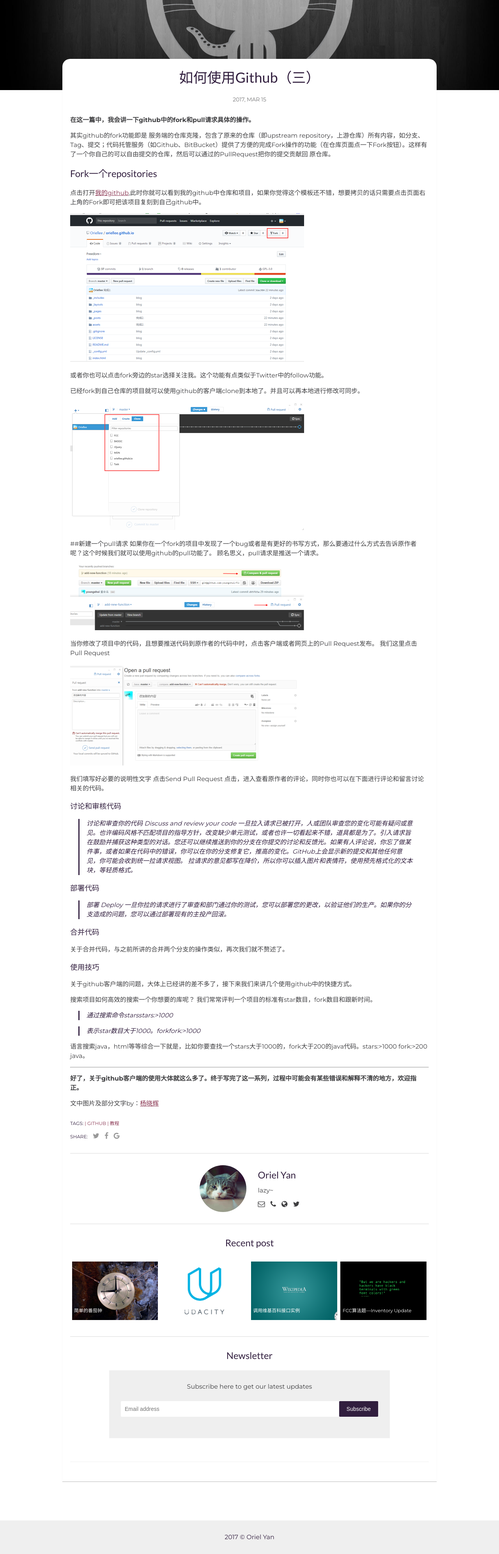
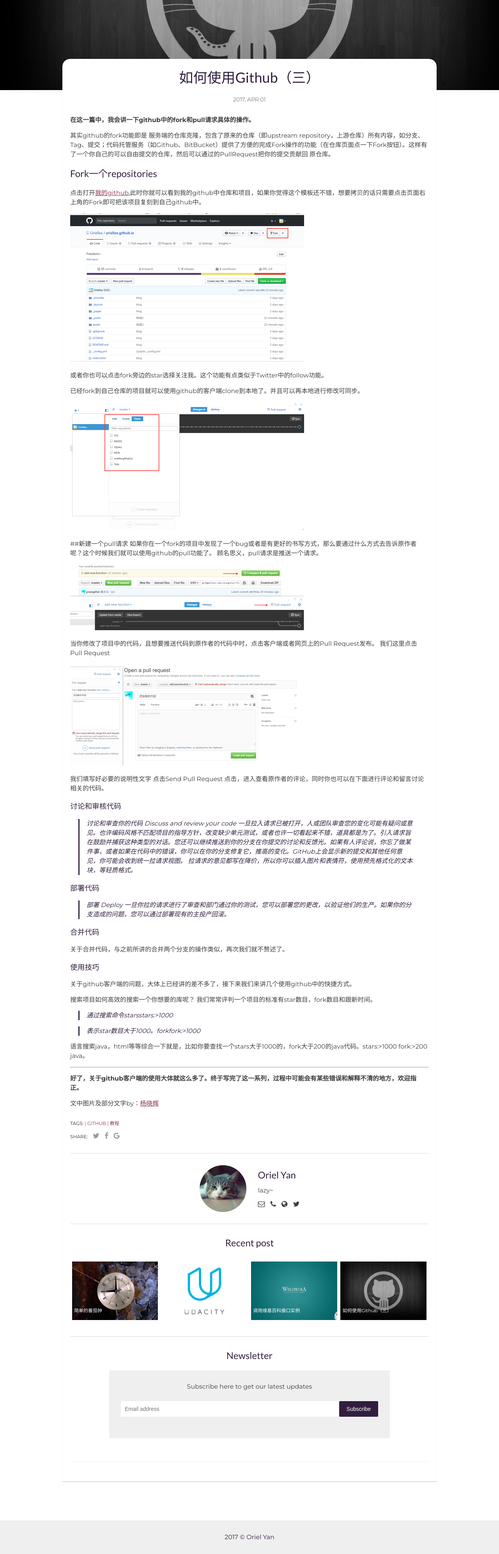
Before and after one commit to Oriellee/Oriellee.github.io, a Jekyll site: the page built from _posts/2017-04-01-如何使用Github（三）.markdown, in a window 1280 px wide. Shown: the part 372-4357 px from the top of the page at 39% size. Built offline with Jekyll 4.4.1, drawn with Linux system fonts in a browser that asks for light colours.

Commit message:
修改时间顺序。

```diff
--- a/_posts/2017-03-20-FCC算法题—Symmetric-Difference.markdown
+++ b/_posts/2017-03-11-FCC算法题—Symmetric-Difference.markdown
@@ -1,7 +1,7 @@
 ---
 layout: post
 title:  FCC算法题—Symmetric Difference
-date:   2017-03-20 09:00:00 +0800
+date:   2017-03-11 09:00:00 +0800
 description: You’ll find this post in your `_posts` directory. Go ahead and edit it and re-build the site to see your changes. # Add post description (optional)
 img: 201703/bg/freecodecamp.png # Add image post (optional)
 tags: [FCC，算法]
--- a/_posts/2017-03-11-如何使用Github（二）.markdown
+++ b/_posts/2017-03-20-如何使用Github（二）.markdown
@@ -1,7 +1,7 @@
 ---
 layout: post
 title:  如何使用Github（二）
-date:   2017-03-11 09:00:00 +0800
+date:   2017-03-20 09:00:00 +0800
 description: You’ll find this post in your `_posts` directory. Go ahead and edit it and re-build the site to see your changes. # Add post description (optional)
 img: 201703/bg/git-bg.jpg # Add image post (optional)
 tags: [github,教程]
--- a/_posts/2017-03-15-如何使用Github（三）.markdown
+++ b/_posts/2017-04-01-如何使用Github（三）.markdown
@@ -1,7 +1,7 @@
 ---
 layout: post
 title:  如何使用Github（三）
-date:   2017-03-15 09:00:00 +0800
+date:   2017-04-01 09:00:00 +0800
 description: You’ll find this post in your `_posts` directory. Go ahead and edit it and re-build the site to see your changes. # Add post description (optional)
 img: 201703/bg/git-bg.jpg # Add image post (optional)
 tags: [github,教程]
```
